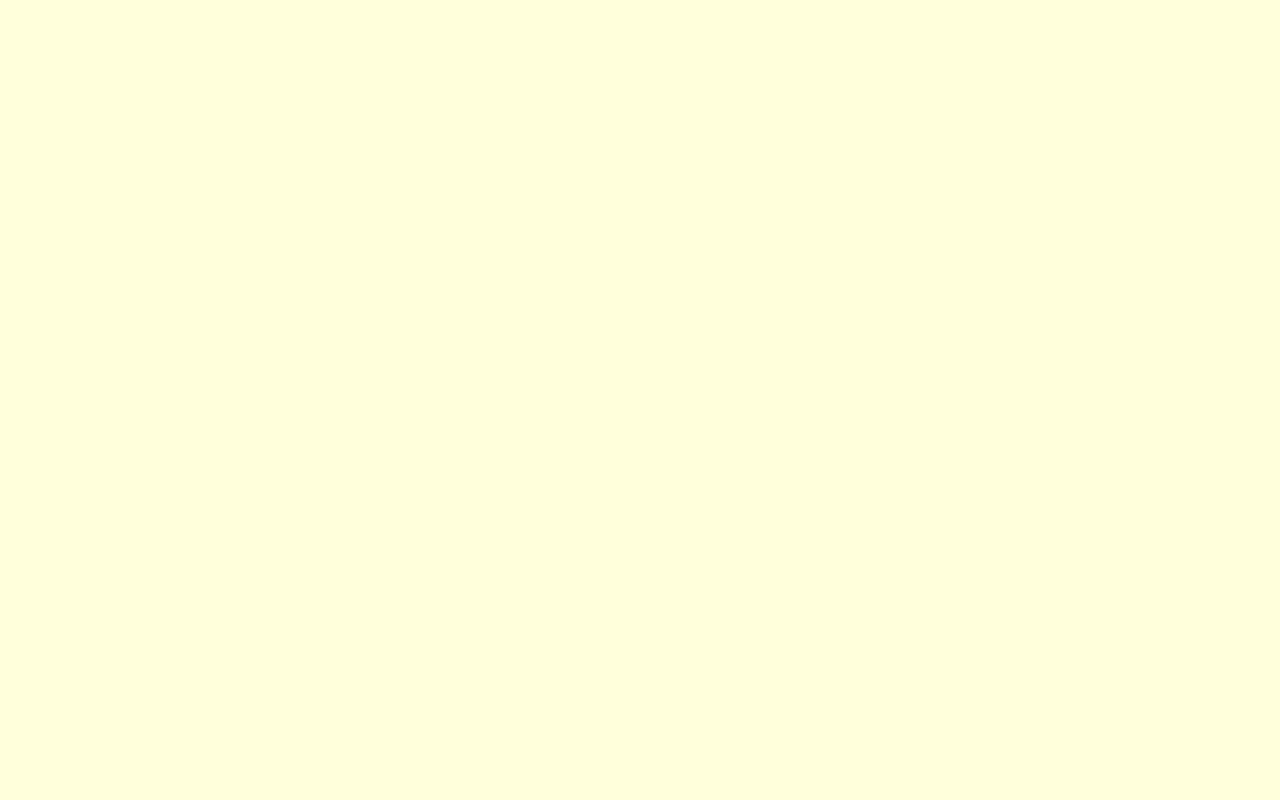
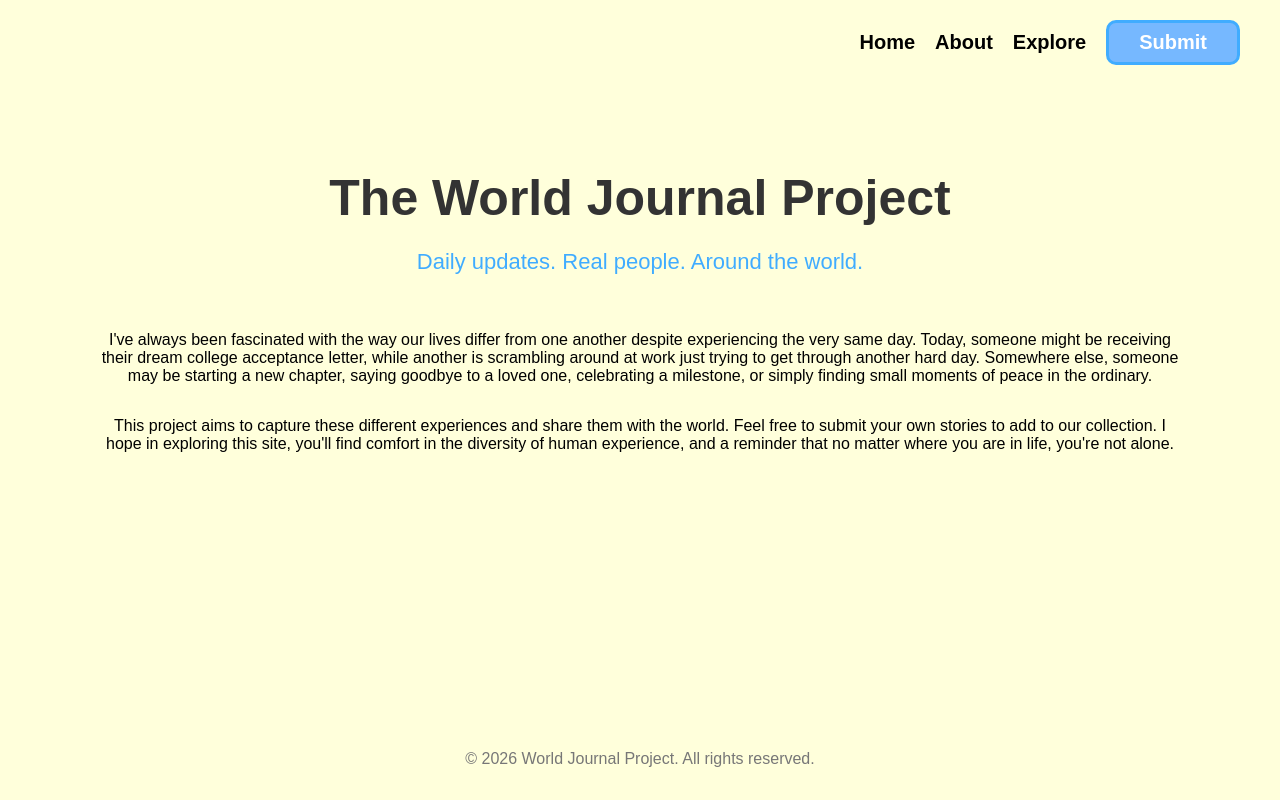
Before and after one commit to Hinoden/world-journal-project, a React (Vite) app in the folder client/: page /about in a window 1280 px wide. Before the commit this address had no page. Built offline with nearby package versions, Linux system fonts and the light colour scheme.

Commit message:
Finished about page

```diff
--- a/client/src/App.css
+++ b/client/src/App.css
@@ -1,3 +1,5 @@
-body {
+html, body, #root{
     background-color: rgb(255, 255, 219);
+    height: 100%;
+    margin: 0;
 }
--- a/client/src/App.jsx
+++ b/client/src/App.jsx
@@ -2,6 +2,7 @@ import { useState } from 'react';
 import {Routes, Route, BrowserRouter} from 'react-router-dom';
 import './App.css';
 import Home from './components/Home';
+import About from './components/About';
 
 
 function App() {
@@ -10,6 +11,7 @@ function App() {
     <BrowserRouter>
       <Routes>
         <Route path='/' element={<Home />} />
+        <Route path='/about' element={<About />} />
       </Routes>
     </BrowserRouter>
   )
--- /dev/null
+++ b/client/src/components/About.jsx
@@ -0,0 +1,21 @@
+import '../styles/About.css';
+import React from 'react';
+import Navbar from './Navbar';
+import Footer from './Footer';
+
+function About() {
+  return (
+    <div className="about-page">
+        <Navbar />
+        <div className="about-container">
+            <h1 className="about-title">The World Journal Project</h1>
+            <p className="about-subtitle">Daily updates. Real people. Around the world.</p>
+            <p className="about-text">I've always been fascinated with the way our lives differ from one another despite experiencing the very same day. Today, someone might be receiving their dream college acceptance letter, while another is scrambling around at work just trying to get through another hard day. Somewhere else, someone may be starting a new chapter, saying goodbye to a loved one, celebrating a milestone, or simply finding small moments of peace in the ordinary.</p>
+            <p className="about-text">This project aims to capture these different experiences and share them with the world. Feel free to submit your own stories to add to our collection. I hope in exploring this site, you'll find comfort in the diversity of human experience, and a reminder that no matter where you are in life, you're not alone.</p>
+        </div>
+        <Footer />
+    </div>
+  );
+}
+
+export default About;
--- a/client/src/components/Home.jsx
+++ b/client/src/components/Home.jsx
@@ -8,7 +8,7 @@ import Footer from './Footer';
 
 function Home() {
     return (
-        <div>
+        <div className="home-page">
             <Navbar />
             <div className="home-container">
                 <div className="home-left">
--- /dev/null
+++ b/client/src/styles/About.css
@@ -0,0 +1,31 @@
+.about-page {
+    min-height: 100vh;
+    display: flex;
+    flex-direction: column;
+}
+
+.about-container {
+    display: flex;
+    flex-direction: column;
+    justify-content: center;
+    align-items: center;
+    padding: 50px 100px;
+    font-family: 'Arial', sans-serif;
+    text-align: center;
+}
+
+.about-title {
+    font-family: 'Arial', sans-serif;
+    color: #333;
+    text-align: center;
+    font-size: 50px;
+    margin-bottom: 0;
+}
+
+.about-subtitle {
+    font-family: 'Arial', sans-serif;
+    color: rgb(64, 172, 255);
+    text-align: center;
+    font-size: 22px;
+    margin-bottom: 40px;
+}
--- a/client/src/styles/Home.css
+++ b/client/src/styles/Home.css
@@ -1,3 +1,9 @@
+.home-page {
+    min-height: 100vh;
+    display: flex;
+    flex-direction: column;
+}
+
 .home-container {
     display: flex;
     justify-content: space-between;
```
